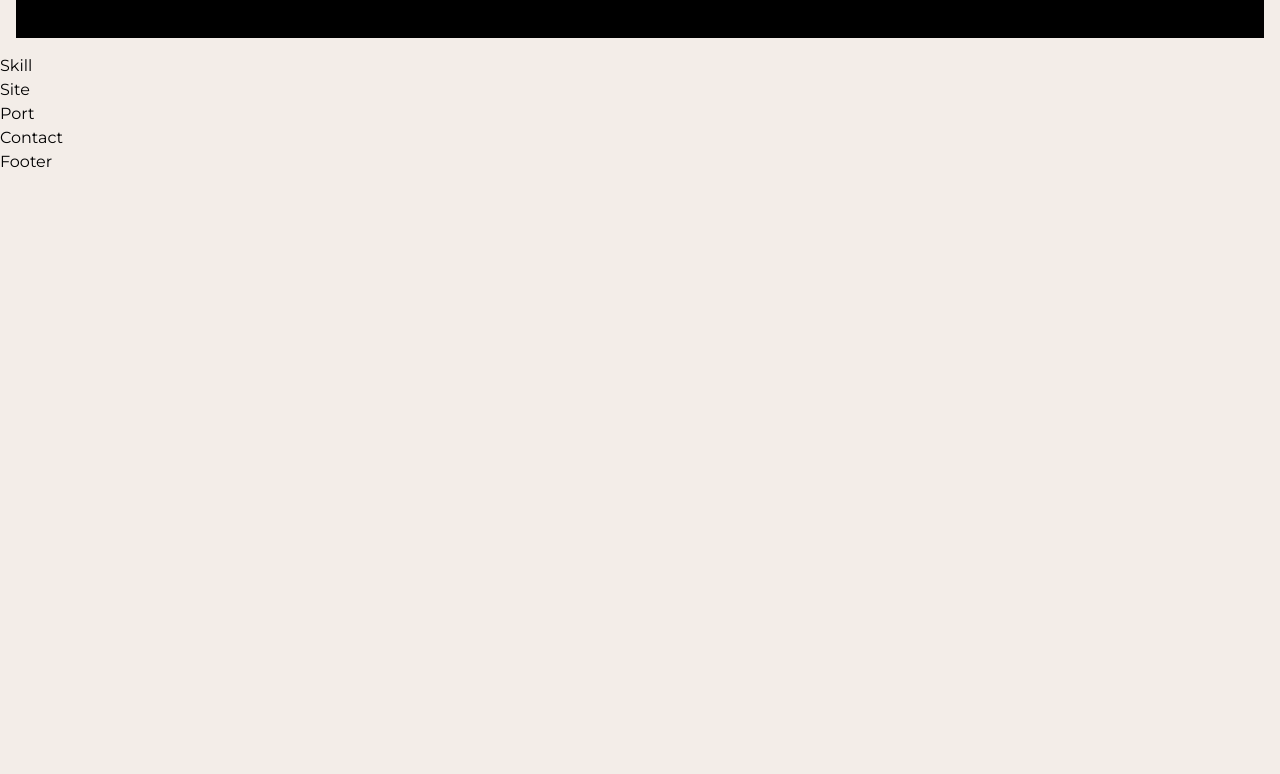
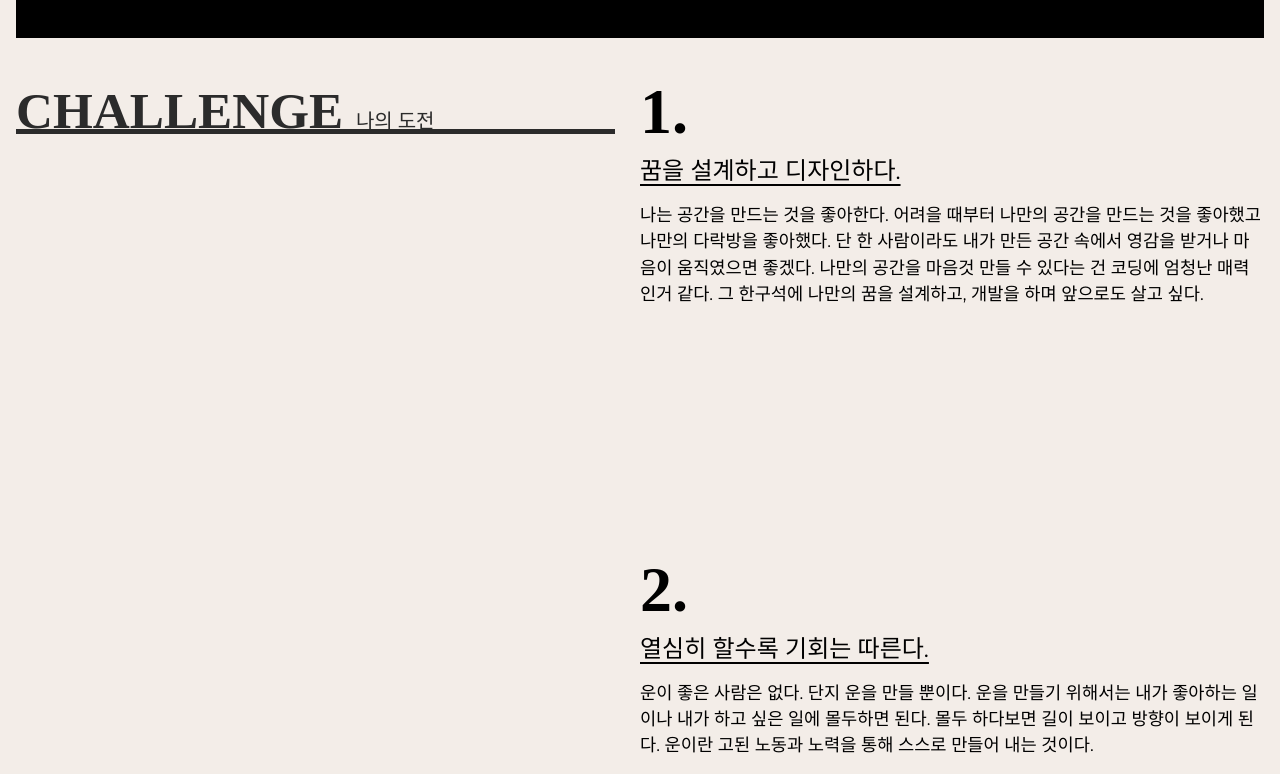
Before and after one commit to yourangrang/port2024-react, a React (Create React App) app: page / in a window 1280 px wide. Shown: the part 746-1520 px from the top of the page. Before the commit the page ends 920 px from the top, so only its background shows below. Built offline with nearby package versions, Linux system fonts and the light colour scheme; a small style sheet from the web is missing; a web font is replaced by a local one.

Commit message:
😍 스킬영역 완료

```diff
--- a/src/assets/scss/section/_site.scss
+++ b/src/assets/scss/section/_site.scss
@@ -0,0 +1,3 @@
+ #site {
+    height: 3000px;
+ }
--- a/src/assets/scss/section/_skill.scss
+++ b/src/assets/scss/section/_skill.scss
@@ -0,0 +1,76 @@
+.slkll__inner {
+    padding: 16px;
+    display: flex;
+    justify-content: space-between;
+
+    @media (max-width: 800px){
+
+        flex-direction: column;
+    }
+
+    .skill__title {
+        position: sticky;
+        top: 70px;
+        left: 0;
+        width: 48%;
+        height: 5vw;
+        font-size: 4vw;
+        font-weight: 900;
+        line-height: 1.6;
+        font-family: var(--mainKor-font);
+        text-transform: uppercase;
+        color: var(--black100);
+        border-bottom: 0.4vw solid var(--black100);
+
+        @media (max-width: 800px){
+            width: 100%;
+            margin-bottom: 10vw;
+            font-size: 30px;
+            height: auto;
+            top: 68px;
+            background-color: var(--mainBg-color);
+        }
+
+        em {
+            font-size: 1.25rem;
+            font-weight: 400;
+            line-height: 2;
+        }
+    }
+
+    .skill__desc {
+        width: 50%;
+
+        @media (max-width: 800px){
+            width: 100%;
+        }
+
+        span {
+            font-size: 5vw;
+            line-height: 1;
+            font-weight: 900;
+            line-height: 1.3;
+            font-family: var(--mainNum-font);
+
+            @media (max-width: 800px){
+                font-size: 20vw;
+            }
+
+        }
+
+        h3 {
+            font-size: 1.5rem;
+            text-decoration: underline;
+            text-underline-position: under;
+            margin-bottom: 1vw;
+        }
+
+        p {
+            margin-bottom: 30vh;
+            font-size: 1.1rem;
+        }
+    }
+
+
+
+}
--- a/src/components/Site.jsx
+++ b/src/components/Site.jsx
@@ -2,7 +2,7 @@
 
 const Site = () => {
   return (
-    <div>Site</div>
+    <div id='site'>Site</div>
   )
 }
 
--- a/src/components/Skill.jsx
+++ b/src/components/Skill.jsx
@@ -1,8 +1,39 @@
-import React from 'react'
+import React from "react"
+
+const skillText = [
+    {
+        title:"꿈을 설계하고 디자인하다.",
+        desc:"나는 공간을 만드는 것을 좋아한다. 어려을 때부터 나만의 공간을 만드는 것을 좋아했고 나만의 다락방을 좋아했다. 단 한 사람이라도 내가 만든 공간 속에서 영감을 받거나 마음이 움직였으면 좋겠다. 나만의 공간을 마음것 만들 수 있다는 건 코딩에 엄청난 매력인거 같다. 그 한구석에 나만의 꿈을 설계하고, 개발을 하며 앞으로도 살고 싶다."
+    },
+    {
+        title:"열심히 할수록 기회는 따른다.",
+        desc:" 운이 좋은 사람은 없다. 단지 운을 만들 뿐이다. 운을 만들기 위해서는 내가 좋아하는 일이나 내가 하고 싶은 일에 몰두하면 된다. 몰두 하다보면 길이 보이고 방향이 보이게 된다. 운이란 고된 노동과 노력을 통해 스스로 만들어 내는 것이다."
+    },
+    {
+        title:"나에게 정직하다.",
+        desc:"정직은 다른 사람보다 나에게 큰 의미를 부여해야 한다. 자신이 정직하지 않으면 진정으로 원하는 일을 열정적으로 밀고 나갈 수 없다. 마음에서 우러나오는 일을 해야 정직해지며 삶을 더 즐길 줄 알게 된다."
+    }
+]
 
 const Skill = () => {
   return (
-    <div>Skill</div>
+    <section id="skill">
+            <div className="slkll__inner">
+                <h2 className="skill__title">
+                    challenge <em>나의 도전</em>
+                </h2>
+                <div className="skill__desc">
+                    {skillText.map((skill, key) => (
+                        <div key={key}>
+                            <span>{key+1}.</span>
+                            <h3>{skill.title}</h3>
+                            <p>{skill.desc}</p>
+                        </div>
+                    ))}
+
+                </div>
+            </div>
+        </section>
   )
 }
 
```
